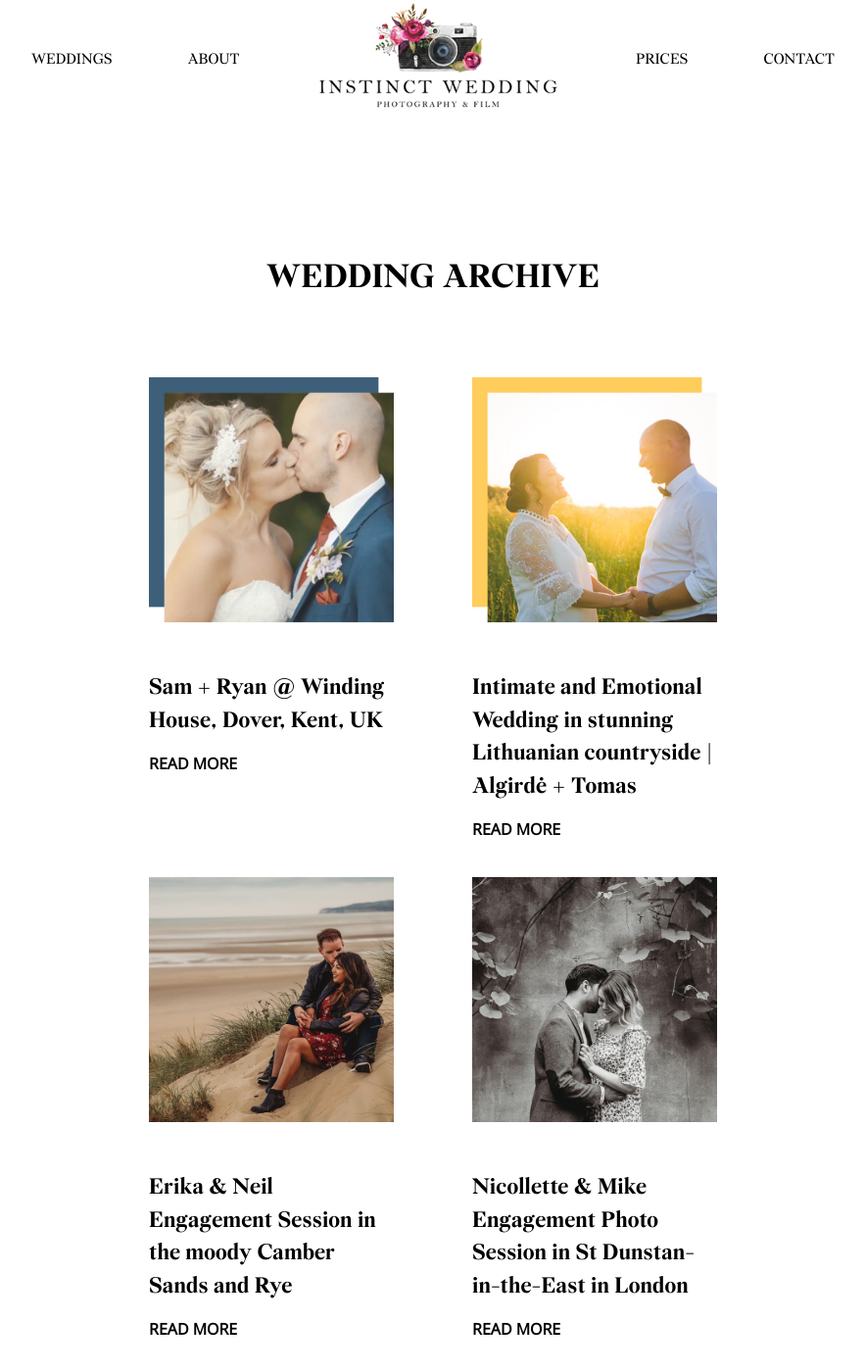
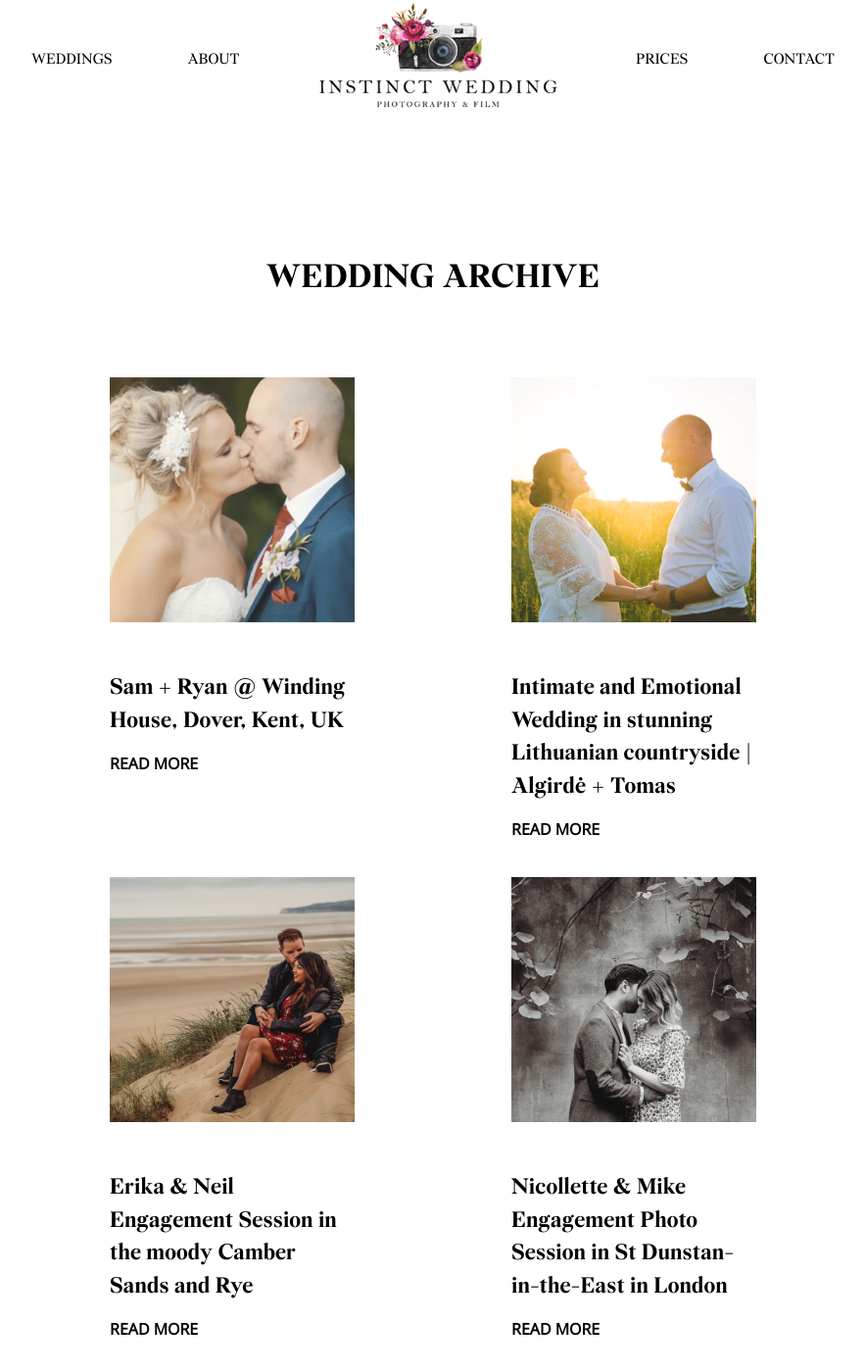
Before and after one commit to tom-wells/instinctweddding, a Jekyll site: the page built from archive.html, in a window 1280 px wide and 1400 px high. Shown: the whole window at 98% size, without its empty margins (198-1081 px from the left). Built offline with Jekyll 4.4.1, drawn with Linux system fonts in a browser that asks for light colours; some web fonts are replaced.

Commit message:
no backgroundimage colour

```diff
--- a/assets/css/app.scss
+++ b/assets/css/app.scss
@@ -164,7 +164,7 @@
 // Journal Section
 
 .journal {
-    max-width:1500px;
+    max-width:100%;
     position:relative;
     margin-top:$line-global*9;
     margin-bottom:$line-global*4;
@@ -921,6 +921,10 @@
   .journal {
     .journal-container {
         max-width:900px;
+        .images {
+            padding-left:$line-global*4;
+            padding-right:$line-global*4;
+        }
 }
   }
 
@@ -1090,20 +1094,20 @@
              padding-bottom:$line-global;
              padding-left:0;
          padding-right:0;
-         margin-bottom:160px;
+         margin-bottom:200px;
 
              .image-background {
-                 width:200px;
-                 height:200px;
+                 width:250px;
+                 height:250px;
              }
              img {
-                 width:200px;
+                 width:250px;
              }
          .description {
              width:240px;
              h3 {
                  width:240px;
-                 margin-top:250px;
+                 margin-top:270px;
 
              }
 
```
Also changed, not shown: _posts/2019-7-13-Algirdė+Tomas.md (+1 -1 lines), _posts/2019-8-10- Sam+Ryan.md (+1 -1 lines).
